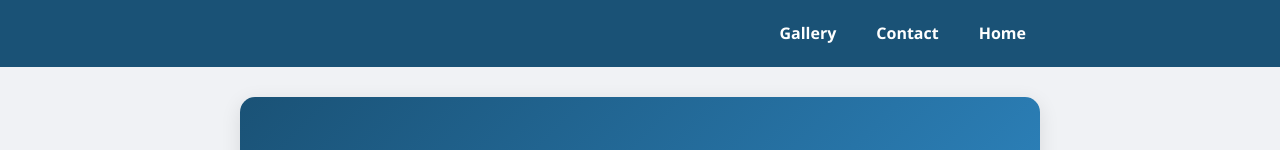
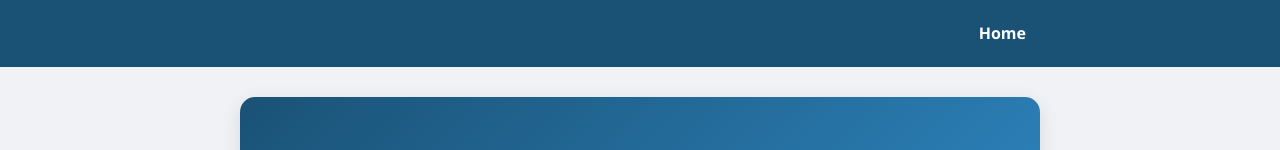
Before and after one commit to katewarren22/katebagirawarren, a plain HTML site: page about-me.html in a window 1280 px wide. Shown: the top 150 px of the page. Drawn offline with Linux system fonts and the light colour scheme.

Commit message:
Update about-me.html

```diff
--- a/about-me.html
+++ b/about-me.html
@@ -167,8 +167,6 @@
     <nav class="site-nav" aria-label="Main navigation">
         <div class="nav-inner">
             <ul class="nav-links">
-                <li><a class="nav-link" href="gallary.html">Gallery</a></li>
-                <li><a class="nav-link" href="contact.html">Contact</a></li>
                 <li><a class="nav-link" href="index.html">Home</a></li>
             </ul>
         </div>
```
